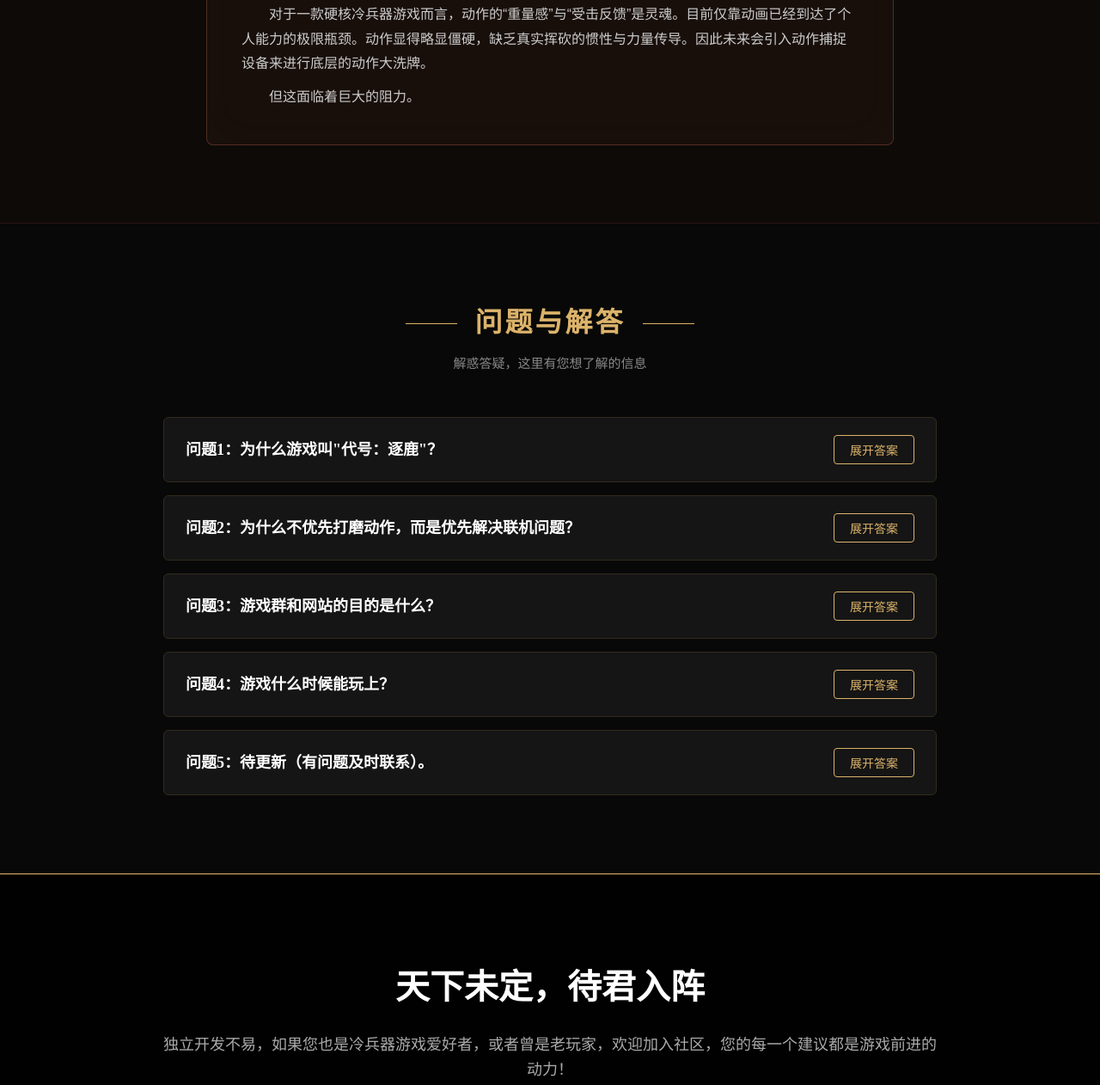
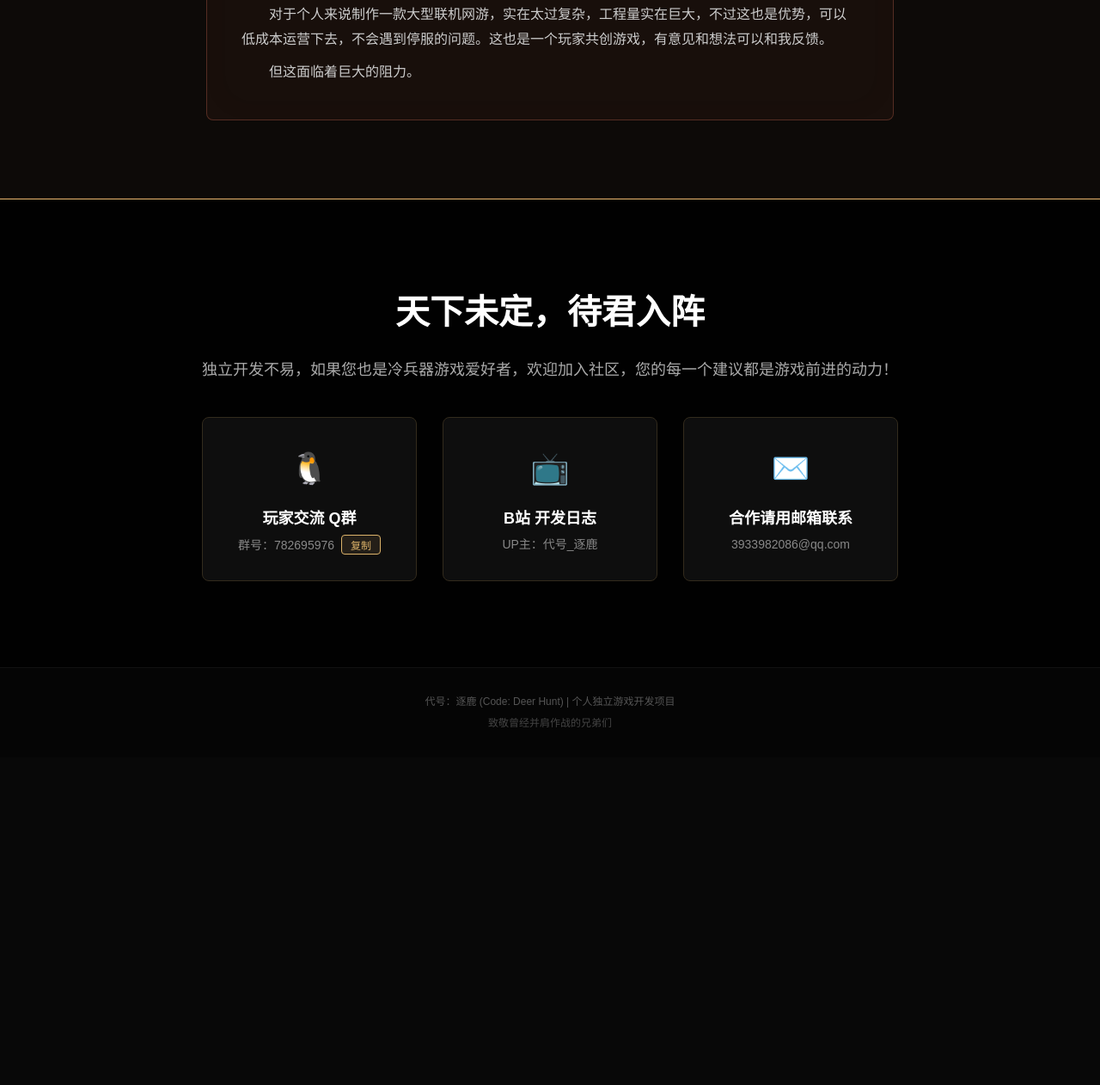
Before and after one commit to gjg8ehhjjk1223/DeerHunt, a plain HTML site: page index.html in a window 1280 px wide. Shown: the part 4500-5762 px from the top of the page at 86% size. After the commit the page ends 5381 px from the top, so only its background shows below. Drawn offline with Linux system fonts and the light colour scheme.

Commit message:
Refine narrative and update timeline descriptions

```diff
--- a/index.html
+++ b/index.html
@@ -404,7 +404,7 @@
                     <div class="timeline-dot"></div>
                     <div class="timeline-content">
                         <h4>那一天，服务器断开连接</h4>
-                        <p>曾经，我在《刀锋铁骑》的疆场上奋战了无数个日夜。当停服公告亮起，属于我们的中世纪沙场落下了帷幕。由于市面上再难找到纯粹的冷兵器对战感觉，作为一名程序员兼老玩家，我决定自己用虚幻引擎把那个世界建回来！</p>
+                        <p>曾经，我在《刀锋铁骑》的疆场上奋战了无数个日夜。当停服公告亮起，属于我们的冷兵器落下了帷幕。由于市面上再难找到纯粹的冷兵器对战感觉，我决定自己用虚幻引擎做一个个人独立冷兵器网游！</p>
                     </div>
                 </div>
 
@@ -413,7 +413,7 @@
                     <div class="timeline-dot"></div>
                     <div class="timeline-content">
                         <h4>新建文件夹：项目立项</h4>
-                        <p>一个人，一台电脑，开始了漫长的自学与开发之路。明确了不搞魔幻、只做硬核冷兵器的核心战斗框架，并逐步在引擎中搭建底层的物理与动作逻辑系统。</p>
+                        <p>一个人，一台电脑，开始了漫长的自学与开发之路。只做硬核冷兵器的核心战斗框架，并逐步在引擎中搭建底层的物理与动作逻辑系统。</p>
                     </div>
                 </div>
 
@@ -446,12 +446,12 @@
                 <div class="roadmap-step">
                     <div class="step-icon">02</div>
                     <h4 class="step-title">联机架构测试</h4>
-                    <p class="step-desc">引入专用服务器，进行小范围的 5v5 玩家局域网/线上延迟测试。</p>
+                    <p class="step-desc">进行小范围的10以内的线上测试，寻找bug和改进问题。</p>
                 </div>
                 <div class="roadmap-step step-active">
                     <div class="step-icon">03</div>
                     <h4 class="step-title">首测：老兵集结</h4>
-                    <p class="step-desc">向一直关注项目的玩家发放测试资格，体验核心骑战与攻城雏形。</p>
+                    <p class="step-desc">向一直关注项目的玩家发放测试资格，体验攻城雏形。</p>
                 </div>
                 <div class="roadmap-step">
                     <div class="step-icon">04</div>
@@ -472,96 +472,20 @@
 
             <div class="challenge-card">
                 <div class="challenge-icon">⚠️</div>
-                <h4>困难 1：准备用动捕打磨动作</h4>
-                <p>对于一款硬核冷兵器游戏而言，动作的“重量感”与“受击反馈”是灵魂。目前仅靠动画已经到达了个人能力的极限瓶颈。动作显得略显僵硬，缺乏真实挥砍的惯性与力量传导。因此未来会引入动作捕捉设备来进行底层的动作大洗牌。</p>
+                <h4>困难与挑战</h4>
+                <p>对于个人来说制作一款大型联机网游，实在太过复杂，工程量实在巨大，不过这也是优势，可以低成本运营下去，不会遇到停服的问题。这也是一个玩家共创游戏，有意见和想法可以和我反馈。</p>
                 <p style="margin-top: 10px;">但这面临着巨大的阻力。</p>
             </div>
         </div>
     </div>
 
-    <!-- 新增：问题与解答 -->
-    <div id="faq" class="section">
-        <div class="container">
-            <div class="section-header">
-                <h2 class="section-title">问题与解答</h2>
-                <p class="section-desc">解惑答疑，这里有您想了解的信息</p>
-            </div>
-
-            <div class="faq-list">
-                <!-- Q1 -->
-                <div class="faq-item">
-                    <div class="faq-question-bar" onclick="toggleFAQ(this)">
-                        <h4 class="faq-question-title">问题1：为什么游戏叫"代号：逐鹿"？</h4>
-                        <button class="faq-toggle-btn">展开答案</button>
-                    </div>
-                    <div class="faq-answer">
-                        <div class="faq-answer-inner">
-                            因为现在还没想好叫什么游戏，这是一款独立创作新游，核心玩法是攻城和四项攻击格挡，提前起名怕有人恶意抢注名字，然后后期不得已进行修改。
-                        </div>
-                    </div>
-                </div>
-
-                <!-- Q2 -->
-                <div class="faq-item">
-                    <div class="faq-question-bar" onclick="toggleFAQ(this)">
-                        <h4 class="faq-question-title">问题2：为什么不优先打磨动作，而是优先解决联机问题？</h4>
-                        <button class="faq-toggle-btn">展开答案</button>
-                    </div>
-                    <div class="faq-answer">
-                        <div class="faq-answer-inner">
-                            动作准备使用动捕设备，设备价格昂贵，不想还没框架就投入资金，导致失败，所以留在最后进行。
-                        </div>
-                    </div>
-                </div>
-
-                <!-- Q3 -->
-                <div class="faq-item">
-                    <div class="faq-question-bar" onclick="toggleFAQ(this)">
-                        <h4 class="faq-question-title">问题3：游戏群和网站的目的是什么？</h4>
-                        <button class="faq-toggle-btn">展开答案</button>
-                    </div>
-                    <div class="faq-answer">
-                        <div class="faq-answer-inner">
-                            只是进行实时分享进度和收集对游戏的建议，还有未来首次测试游戏使用，并无它意。
-                        </div>
-                    </div>
-                </div>
-
-                <!-- Q4 -->
-                <div class="faq-item">
-                    <div class="faq-question-bar" onclick="toggleFAQ(this)">
-                        <h4 class="faq-question-title">问题4：游戏什么时候能玩上？</h4>
-                        <button class="faq-toggle-btn">展开答案</button>
-                    </div>
-                    <div class="faq-answer">
-                        <div class="faq-answer-inner">
-                            我也无法确认准确日期，如果有消息会第一时间在群内通知和网站更新，还请留意。
-                        </div>
-                    </div>
-                </div>
-
-                <!-- Q5 -->
-                <div class="faq-item">
-                    <div class="faq-question-bar" onclick="toggleFAQ(this)">
-                        <h4 class="faq-question-title">问题5：待更新（有问题及时联系）。</h4>
-                        <button class="faq-toggle-btn">展开答案</button>
-                    </div>
-                    <div class="faq-answer">
-                        <div class="faq-answer-inner">
-                            待更新。
-                        </div>
-                    </div>
-                </div>
-            </div>
-        </div>
-    </div>
 
     <!-- 联系我们 -->
     <div id="contact" class="contact-section">
         <div class="contact-overlay"></div>
         <div class="contact-content">
             <h2 class="contact-title">天下未定，待君入阵</h2>
-            <p class="contact-desc">独立开发不易，如果您也是冷兵器游戏爱好者，或者曾是老玩家，欢迎加入社区，您的每一个建议都是游戏前进的动力！</p>
+            <p class="contact-desc">独立开发不易，如果您也是冷兵器游戏爱好者，欢迎加入社区，您的每一个建议都是游戏前进的动力！</p>
 
             <div class="social-cards">
                 <div class="social-card" onclick="alert('请通过首页顶部的二维码扫码加群哦！')">
@@ -589,7 +513,7 @@
     <!-- 页脚 -->
     <footer>
         <p>代号：逐鹿 (Code: Deer Hunt) | 个人独立游戏开发项目</p>
-        <p style="margin-top: 5px; color: #444;">致敬曾经在《刀锋铁骑》中并肩作战的兄弟们</p>
+        <p style="margin-top: 5px; color: #444;">致敬曾经并肩作战的兄弟们</p>
     </footer>
 
     <!-- 脚本部分 -->
```
